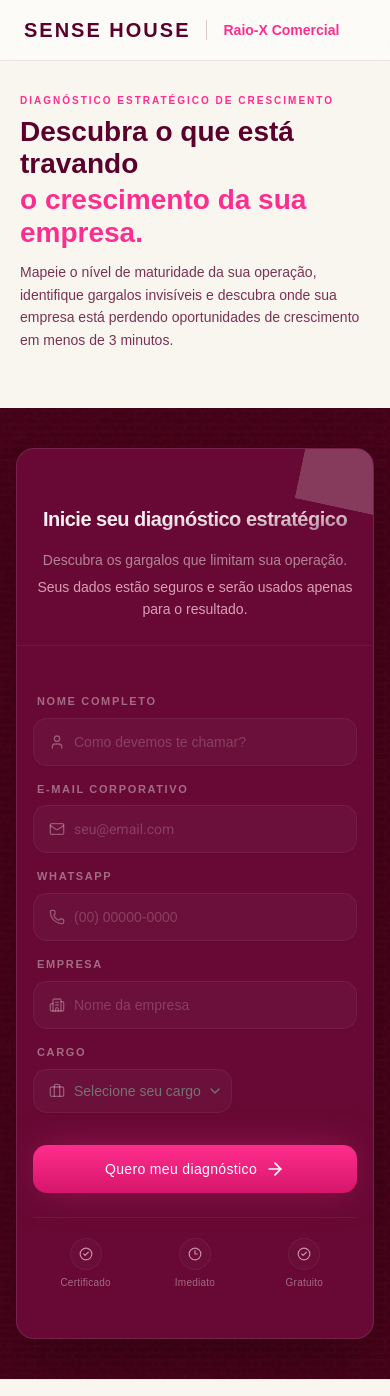
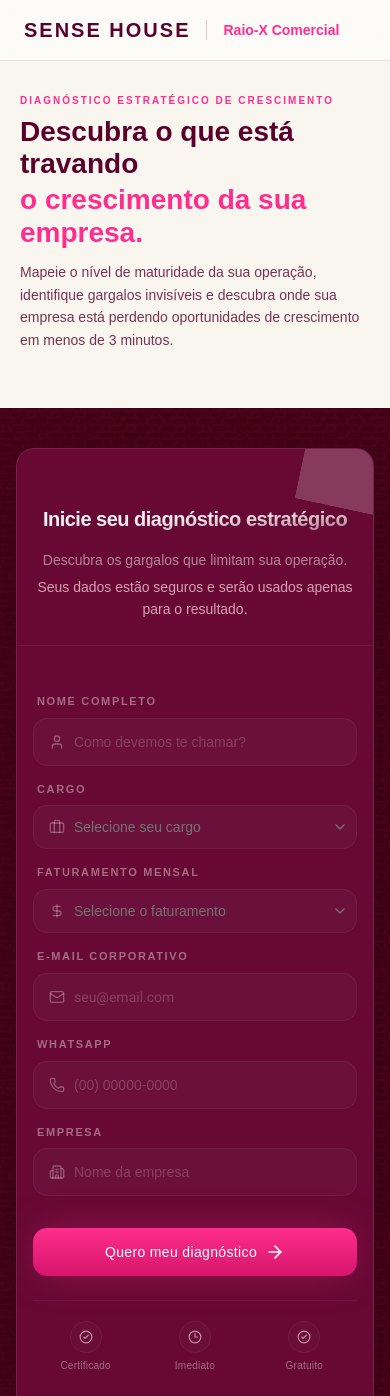
Before and after one commit to octaviocrv/diagnostico-vendas, a React (Vite) app: page / in a window 390 px wide. Shown: the top 1396 px of the page. Built offline with nearby package versions, Linux system fonts and the light colour scheme; grey boxes are pictures that could not be loaded.

Commit message:
feat: Pergunta de faturamento + Webhook envio delas

```diff
--- a/src/App_refatorado.jsx
+++ b/src/App_refatorado.jsx
@@ -26,10 +26,11 @@ export default function App() {
   const [quizStep, setQuizStep] = useState(1);
   const [captureData, setCaptureData] = useState({
     nome: "",
+    cargo: "",
+    faturamento: "",
     email: "",
     whatsapp: "",
     empresa: "",
-    cargo: "",
   });
   const [answers, setAnswers] = useState({});
   const [results, setResults] = useState(null);
--- a/src/components/capture/CaptureForm.jsx
+++ b/src/components/capture/CaptureForm.jsx
@@ -23,7 +23,8 @@ import {
   Mail,
   Phone,
   Building2,
-  Briefcase
+  Briefcase,
+  DollarSign
 } from "lucide-react";
 
 export default function CaptureForm({ captureData, setCaptureData, onSubmit, isSubmitting = false }) {
@@ -68,7 +69,7 @@ export default function CaptureForm({ captureData, setCaptureData, onSubmit, isS
             <div className="space-y-4 md:space-y-5">
 
               {/* Nome */}
-              <div className="space-y-2">
+              <div className="flex flex-col gap-2">
                 <Label htmlFor="nome" className="text-[11px] uppercase tracking-[0.15em] text-white/40 font-semibold ml-1">
                   Nome Completo
                 </Label>
@@ -85,13 +86,68 @@ export default function CaptureForm({ captureData, setCaptureData, onSubmit, isS
                 </div>
               </div>
 
+              {/* Cargo e Faturamento - Ajustado com flex e justify-end para alinhar perfeitamente */}
+              <div className="grid grid-cols-1 sm:grid-cols-2 gap-4 md:gap-5">
+                <div className="flex flex-col justify-end gap-2 h-full w-full overflow-hidden">
+                  <Label className="text-[11px] uppercase tracking-[0.15em] text-white/40 font-semibold ml-1 truncate">
+                    Cargo
+                  </Label>
+                  <div className="relative group mt-auto w-full">
+                    <Briefcase className="absolute left-4 top-1/2 -translate-y-1/2 h-4 w-4 text-white/30 group-focus-within:text-[#FF2D8D] transition-colors z-10 pointer-events-none" />
+                    <Select
+                      required
+                      value={captureData.cargo}
+                      onValueChange={(value) => setCaptureData((prev) => ({ ...prev, cargo: value }))}
+                    >
+                      {/* ADICIONADO w-full AQUI */}
+                      <SelectTrigger className="w-full h-12 sm:h-13 pl-10 sm:pl-11 text-sm sm:text-base rounded-xl border-white/5 bg-white/[0.03] text-white/90 focus:ring-1 focus:ring-[#FF2D8D]/50 transition-all duration-300">
+                        <SelectValue placeholder="Selecione seu cargo" className="text-white/20 truncate" />
+                      </SelectTrigger>
+                      <SelectContent className="border-white/10 bg-zinc-900/95 backdrop-blur-xl text-white/90 shadow-2xl rounded-xl">
+                        <SelectItem value="socio" className="focus:bg-[#FF2D8D]/20 focus:text-white cursor-pointer rounded-lg m-1">Sócio / Fundador</SelectItem>
+                        <SelectItem value="ceo" className="focus:bg-[#FF2D8D]/20 focus:text-white cursor-pointer rounded-lg m-1">CEO</SelectItem>
+                        <SelectItem value="diretor" className="focus:bg-[#FF2D8D]/20 focus:text-white cursor-pointer rounded-lg m-1">Diretor(a)</SelectItem>
+                        <SelectItem value="gerente" className="focus:bg-[#FF2D8D]/20 focus:text-white cursor-pointer rounded-lg m-1">Gerente / Head</SelectItem>
+                        <SelectItem value="outro" className="focus:bg-[#FF2D8D]/20 focus:text-white cursor-pointer rounded-lg m-1">Outro</SelectItem>
+                      </SelectContent>
+                    </Select>
+                  </div>
+                </div>
+
+                <div className="flex flex-col justify-end gap-2 h-full w-full overflow-hidden">
+                  <Label className="text-[11px] uppercase tracking-[0.15em] text-white/40 font-semibold ml-1 truncate">
+                    Faturamento Mensal
+                  </Label>
+                  <div className="relative group mt-auto w-full">
+                    <DollarSign className="absolute left-4 top-1/2 -translate-y-1/2 h-4 w-4 text-white/30 group-focus-within:text-[#FF2D8D] transition-colors z-10 pointer-events-none" />
+                    <Select
+                      required
+                      value={captureData.faturamento}
+                      onValueChange={(value) => setCaptureData((prev) => ({ ...prev, faturamento: value }))}
+                    >
+                      {/* ADICIONADO w-full AQUI */}
+                      <SelectTrigger className="w-full h-12 sm:h-13 pl-10 sm:pl-11 text-sm sm:text-base rounded-xl border-white/5 bg-white/[0.03] text-white/90 focus:ring-1 focus:ring-[#FF2D8D]/50 transition-all duration-300">
+                        <SelectValue placeholder="Selecione o faturamento" className="text-white/20 truncate" />
+                      </SelectTrigger>
+                      <SelectContent className="border-white/10 bg-zinc-900/95 backdrop-blur-xl text-white/90 shadow-2xl rounded-xl">
+                        <SelectItem value="ate-10k" className="focus:bg-[#FF2D8D]/20 focus:text-white cursor-pointer rounded-lg m-1">Até R$10 mil</SelectItem>
+                        <SelectItem value="10k-30k" className="focus:bg-[#FF2D8D]/20 focus:text-white cursor-pointer rounded-lg m-1">De R$10 mil a R$30 mil</SelectItem>
+                        <SelectItem value="30k-100k" className="focus:bg-[#FF2D8D]/20 focus:text-white cursor-pointer rounded-lg m-1">De R$30 mil a R$100 mil</SelectItem>
+                        <SelectItem value="100k-500k" className="focus:bg-[#FF2D8D]/20 focus:text-white cursor-pointer rounded-lg m-1">De R$100 mil a R$500 mil</SelectItem>
+                        <SelectItem value="acima-500k" className="focus:bg-[#FF2D8D]/20 focus:text-white cursor-pointer rounded-lg m-1">Acima de R$500 mil</SelectItem>
+                      </SelectContent>
+                    </Select>
+                  </div>
+                </div>
+              </div>
+
               {/* Email e WhatsApp */}
               <div className="grid grid-cols-1 sm:grid-cols-2 gap-4 md:gap-5">
-                <div className="space-y-2">
-                  <Label htmlFor="email" className="text-[11px] uppercase tracking-[0.15em] text-white/40 font-semibold ml-1">
+                <div className="flex flex-col justify-end gap-2 h-full">
+                  <Label htmlFor="email" className="text-[11px] uppercase tracking-[0.15em] text-white/40 font-semibold ml-1 truncate">
                     E-mail Corporativo
                   </Label>
-                  <div className="relative group">
+                  <div className="relative group mt-auto">
                     <Mail className="absolute left-4 top-1/2 -translate-y-1/2 h-4 w-4 text-white/30 group-focus-within:text-[#FF2D8D] transition-colors" />
                     <Input
                       id="email"
@@ -105,11 +161,11 @@ export default function CaptureForm({ captureData, setCaptureData, onSubmit, isS
                   </div>
                 </div>
 
-                <div className="space-y-2">
-                  <Label htmlFor="whatsapp" className="text-[11px] uppercase tracking-[0.15em] text-white/40 font-semibold ml-1">
+                <div className="flex flex-col justify-end gap-2 h-full">
+                  <Label htmlFor="whatsapp" className="text-[11px] uppercase tracking-[0.15em] text-white/40 font-semibold ml-1 truncate">
                     WhatsApp
                   </Label>
-                  <div className="relative group">
+                  <div className="relative group mt-auto">
                     <Phone className="absolute left-4 top-1/2 -translate-y-1/2 h-4 w-4 text-white/30 group-focus-within:text-[#FF2D8D] transition-colors" />
                     <Input
                       id="whatsapp"
@@ -125,9 +181,8 @@ export default function CaptureForm({ captureData, setCaptureData, onSubmit, isS
                 </div>
               </div>
 
-              {/* Empresa e Cargo */}
-              <div className="grid grid-cols-1 sm:grid-cols-2 gap-4 md:gap-5">
-                <div className="space-y-2">
+              {/* Empresa */}
+              <div className="flex flex-col gap-2">
                 <Label htmlFor="empresa" className="text-[11px] uppercase tracking-[0.15em] text-white/40 font-semibold ml-1">
                   Empresa
                 </Label>
@@ -141,32 +196,6 @@ export default function CaptureForm({ captureData, setCaptureData, onSubmit, isS
                     placeholder="Nome da empresa"
                     className="h-12 sm:h-13 pl-10 sm:pl-11 text-sm sm:text-base rounded-xl border-white/5 bg-white/[0.03] text-white/90 placeholder:text-white/20 focus:bg-white/[0.05] focus:border-[#FF2D8D]/50 focus:ring-1 focus:ring-[#FF2D8D]/50 transition-all duration-300 relative"
                   />
-                  </div>
-                </div>
-
-                <div className="space-y-2">
-                  <Label className="text-[11px] uppercase tracking-[0.15em] text-white/40 font-semibold ml-1">
-                    Cargo
-                  </Label>
-                  <div className="relative group">
-                    <Briefcase className="absolute left-4 top-1/2 -translate-y-1/2 h-4 w-4 text-white/30 group-focus-within:text-[#FF2D8D] transition-colors z-10 pointer-events-none" />
-                    <Select
-                      required
-                      value={captureData.cargo}
-                      onValueChange={(value) => setCaptureData((prev) => ({ ...prev, cargo: value }))}
-                    >
-                      <SelectTrigger className="h-12 sm:h-13 pl-10 sm:pl-11 text-sm sm:text-base rounded-xl border-white/5 bg-white/[0.03] text-white/90 focus:ring-1 focus:ring-[#FF2D8D]/50 transition-all duration-300">
-                        <SelectValue placeholder="Selecione seu cargo" className="text-white/20" />
-                      </SelectTrigger>
-                      <SelectContent className="border-white/10 bg-zinc-900/95 backdrop-blur-xl text-white/90 shadow-2xl rounded-xl">
-                        <SelectItem value="socio" className="focus:bg-[#FF2D8D]/20 focus:text-white cursor-pointer rounded-lg m-1">Sócio / Fundador</SelectItem>
-                        <SelectItem value="ceo" className="focus:bg-[#FF2D8D]/20 focus:text-white cursor-pointer rounded-lg m-1">CEO</SelectItem>
-                        <SelectItem value="diretor" className="focus:bg-[#FF2D8D]/20 focus:text-white cursor-pointer rounded-lg m-1">Diretor(a)</SelectItem>
-                        <SelectItem value="gerente" className="focus:bg-[#FF2D8D]/20 focus:text-white cursor-pointer rounded-lg m-1">Gerente / Head</SelectItem>
-                        <SelectItem value="outro" className="focus:bg-[#FF2D8D]/20 focus:text-white cursor-pointer rounded-lg m-1">Outro</SelectItem>
-                      </SelectContent>
-                    </Select>
-                  </div>
                 </div>
               </div>
             </div>
--- a/src/utils/webhookService.js
+++ b/src/utils/webhookService.js
@@ -69,6 +69,7 @@ const formatUserData = (captureData, leadId = null) => ({
   whatsapp: captureData.whatsapp || '',
   company: captureData.empresa || '',
   role: captureData.cargo || '',
+  faturamento_mensal: captureData.faturamento || '',
 });
 
 /**
```
Lines whose indentation alone changed are shown as unchanged.
